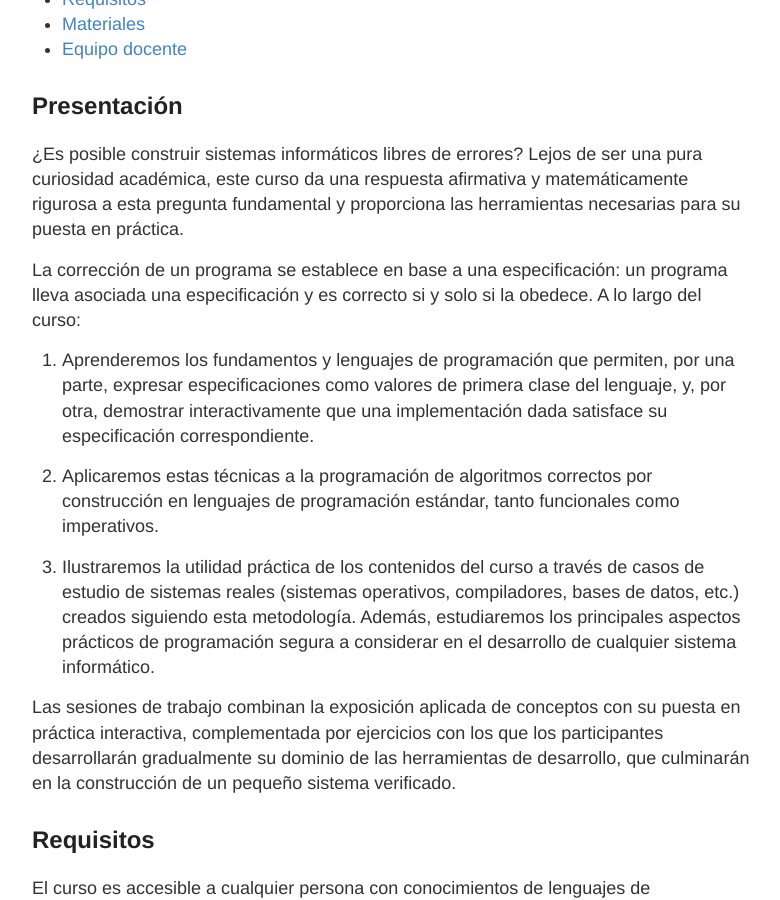
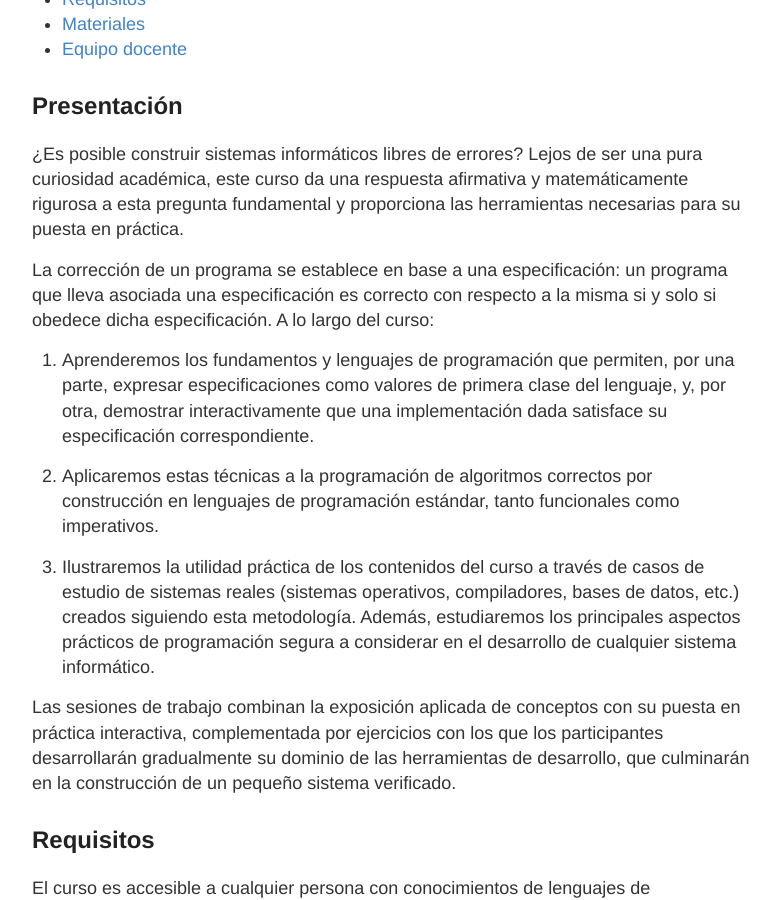
Before and after one commit to robblanco/robblanco.github.io, a Jekyll site: the page built from unizar2020.md, in a window 1280 px wide and 900 px high, scrolled down 331 px. Shown: the whole window, without its empty margins (248-1028 px from the left). Built offline with Jekyll 4.4.1, drawn with Linux system fonts in a browser that asks for light colours.

Commit message:
Clearer description of programs and specs

```diff
--- a/unizar2020.md
+++ b/unizar2020.md
@@ -18,8 +18,8 @@ matemáticamente rigurosa a esta pregunta fundamental y proporciona las
 herramientas necesarias para su puesta en práctica.
 
 La corrección de un programa se establece en base a una especificación: un
-programa lleva asociada una especificación y es correcto si y solo si la
-obedece. A lo largo del curso:
+programa que lleva asociada una especificación es correcto con respecto a la
+misma si y solo si obedece dicha especificación. A lo largo del curso:
 
  1. Aprenderemos los fundamentos y lenguajes de programación que permiten, por
     una parte, expresar especificaciones como valores de primera clase del
```
